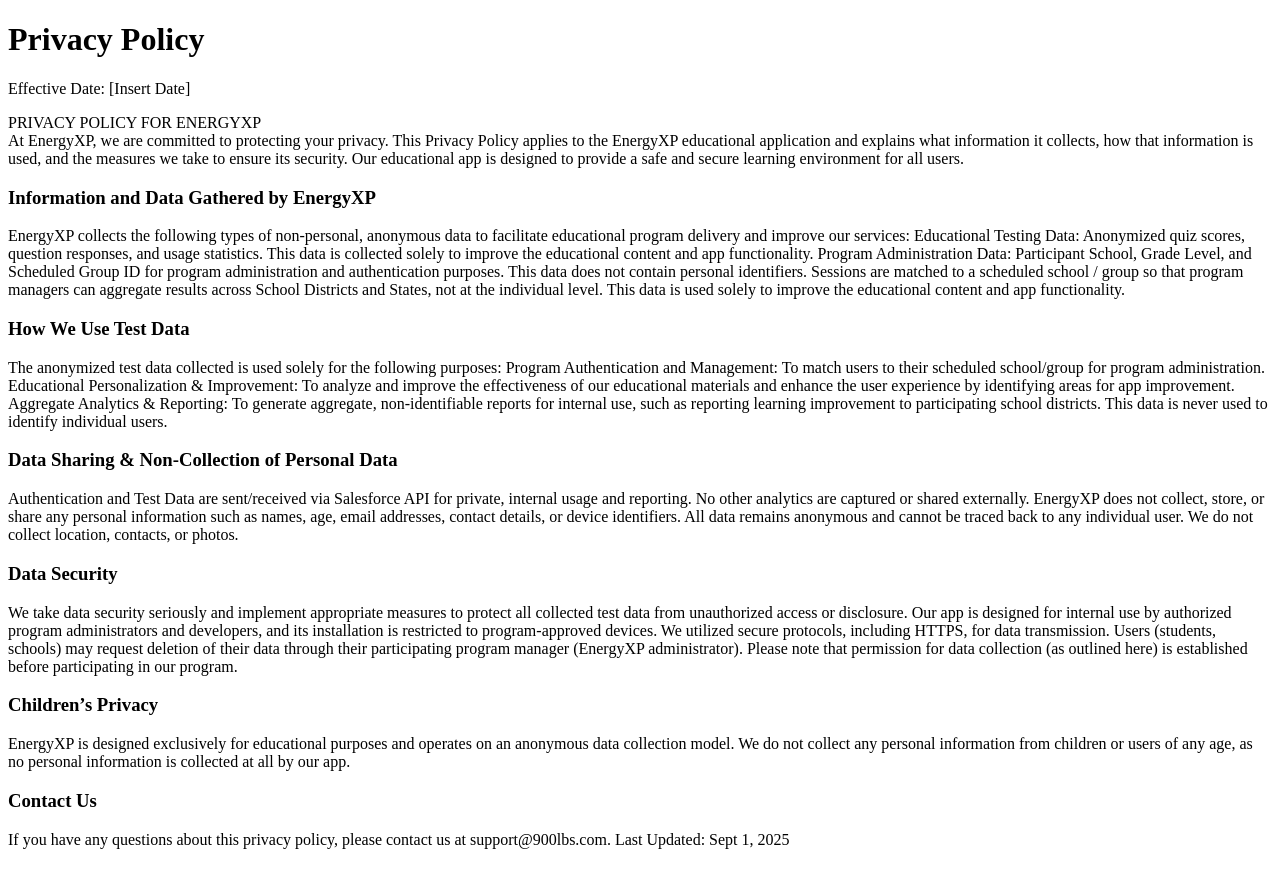
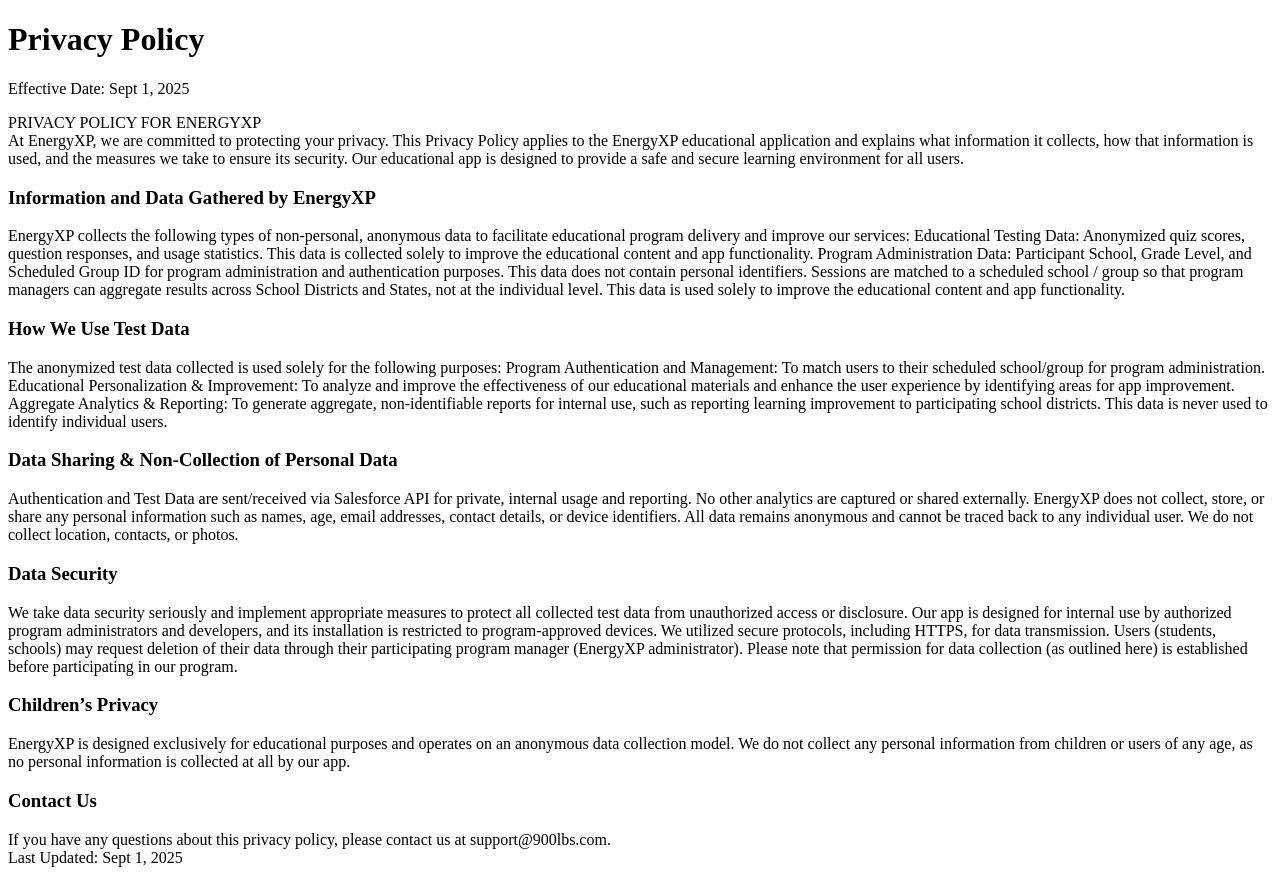
Before and after one commit to 900lbs/EnergyXPPrivacyPolicy, a plain HTML site: page index.html in a window 1280 px wide. Drawn offline with Linux system fonts and the light colour scheme.

Commit message:
Update index.html

```diff
--- a/index.html
+++ b/index.html
@@ -6,7 +6,7 @@
 </head>
 <body>
   <h1>Privacy Policy</h1>
-  <p>Effective Date: [Insert Date]</p>
+  <p>Effective Date: Sept 1, 2025</p>
   <p>PRIVACY POLICY FOR ENERGYXP<br>
 
 At EnergyXP, we are committed to protecting your privacy. This Privacy Policy applies to the EnergyXP educational application and explains what information it collects, how that information is used, and the measures we take to ensure its security.
@@ -42,9 +42,9 @@ Users (students, schools) may request deletion of their data through their parti
 EnergyXP is designed exclusively for educational purposes and operates on an anonymous data collection model. We do not collect any personal information from children or users of any age, as no personal information is collected at all by our app.
 
 <h3>Contact Us</h3>
-If you have any questions about this privacy policy, please contact us at support@900lbs.com.
+If you have any questions about this privacy policy, please contact us at support@900lbs.com.<br>
 
-
-Last Updated: Sept 1, 2025</p>
+Last Updated: Sept 1, 2025
+</p>
 </body>
 </html>
```
